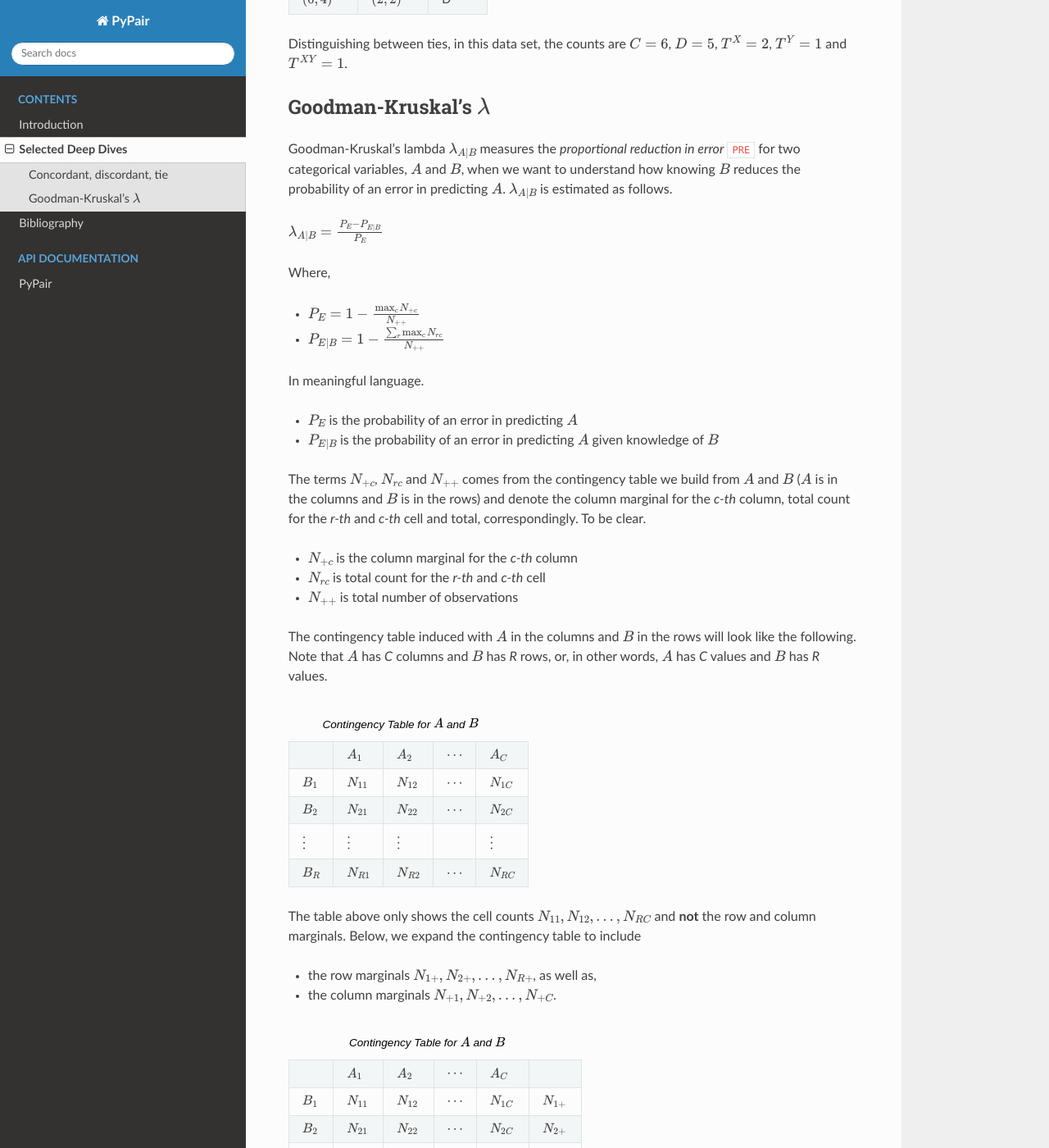
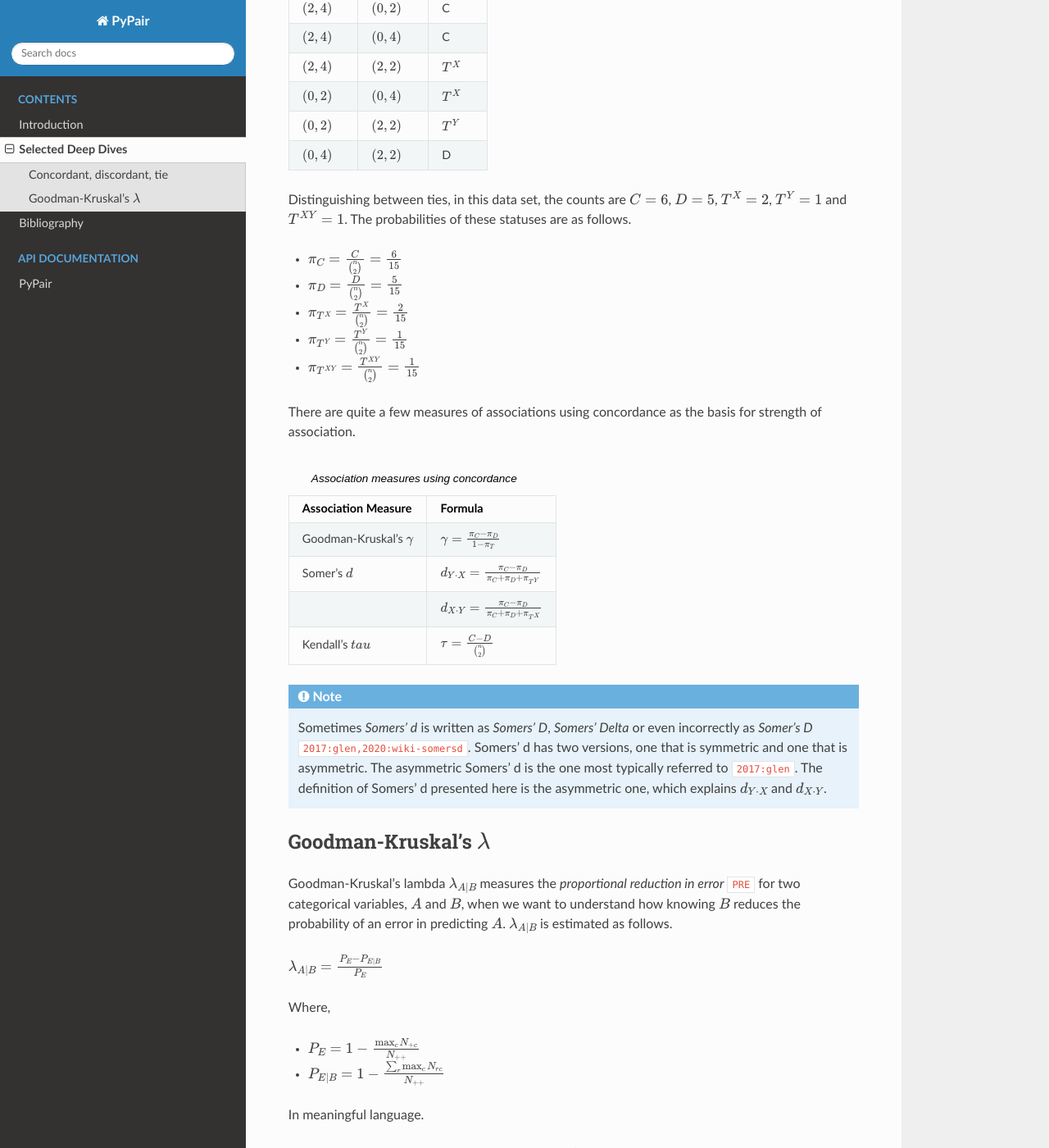
Before and after one commit to oneoffcoder/py-pair, a Sphinx documentation site: the page built from docs/source/deepdives.rst, in a window 1280 px wide and 1400 px high, scrolled down 3911 px. Shown: the whole window at 82% size. Built offline with Sphinx 7.4.7 and the Read the Docs theme 2.0.0, drawn with Linux system fonts in a browser that asks for light colours; cross-references to code outside the pages are shown as plain code; some of the changed text lies outside the part shown.

Commit message:
add more

```diff
--- a/docs/source/deepdives.rst
+++ b/docs/source/deepdives.rst
@@ -147,7 +147,13 @@ All pairs of observations will evaluate categorically to one of these statuses.
      - :math:`(2, 2)`
      - D
 
-In this data set, the counts are :math:`C=6`, :math:`D=5` and :math:`T=4`. Sometimes, it is desirable to distinguish between the types of ties. There are three possible types of ties.
+In this data set, the counts are :math:`C=6`, :math:`D=5` and :math:`T=4`. If we divide these counts with the total of pairs of observations, then we get the following probabilities.
+
+- :math:`\pi_C = \frac{C}{{n}\choose{2}} = \frac{6}{15}`
+- :math:`\pi_D = \frac{D}{{n}\choose{2}} = \frac{5}{15}`
+- :math:`\pi_T = \frac{T}{{n}\choose{2}} = \frac{4}{15}`
+
+Sometimes, it is desirable to distinguish between the types of ties. There are three possible types of ties.
 
 - :math:`T^X` are ties on only :math:`X`
 - :math:`T^Y` are ties on only :math:`Y`
@@ -207,7 +213,32 @@ Note, :math:`T = T^X + T^Y + T^{XY}`. If we want to distinguish between the tie
      - :math:`(2, 2)`
      - D
 
-Distinguishing between ties, in this data set, the counts are :math:`C=6`, :math:`D=5`, :math:`T^X=2`, :math:`T^Y=1` and :math:`T^{XY}=1`.
+Distinguishing between ties, in this data set, the counts are :math:`C=6`, :math:`D=5`, :math:`T^X=2`, :math:`T^Y=1` and :math:`T^{XY}=1`. The probabilities of these statuses are as follows.
+
+- :math:`\pi_C = \frac{C}{{n}\choose{2}} = \frac{6}{15}`
+- :math:`\pi_D = \frac{D}{{n}\choose{2}} = \frac{5}{15}`
+- :math:`\pi_{T^X} = \frac{T^X}{{n}\choose{2}} = \frac{2}{15}`
+- :math:`\pi_{T^Y} = \frac{T^Y}{{n}\choose{2}} = \frac{1}{15}`
+- :math:`\pi_{T^{XY}} = \frac{T^{XY}}{{n}\choose{2}} = \frac{1}{15}`
+
+There are quite a few measures of associations using concordance as the basis for strength of association.
+
+.. list-table:: Association measures using concordance
+   :header-rows: 1
+
+   * - Association Measure
+     - Formula
+   * - Goodman-Kruskal's :math:`\gamma`
+     - :math:`\gamma = \frac{\pi_C - \pi_D}{1 - \pi_T}`
+   * - Somer's :math:`d`
+     - :math:`d_{Y \cdot X} = \frac{\pi_C - \pi_D}{\pi_C + \pi_D + \pi_{T^Y}}`
+   * -
+     - :math:`d_{X \cdot Y} = \frac{\pi_C - \pi_D}{\pi_C + \pi_D + \pi_{T^X}}`
+   * - Kendall's :math:`\\tau`
+     - :math:`\tau = \frac{C - D}{{n}\choose{2}}`
+
+.. note::
+    Sometimes `Somers' d` is written as `Somers' D`, `Somers' Delta` or even incorrectly as `Somer's D` :cite:`2017:glen,2020:wiki-somersd`. Somers' d has two versions, one that is symmetric and one that is asymmetric. The asymmetric Somers' d is the one most typically referred to :cite:`2017:glen`. The definition of Somers' d presented here is the asymmetric one, which explains :math:`d_{Y \cdot X}` and :math:`d_{X \cdot Y}`.
 
 Goodman-Kruskal's :math:`\lambda`
 ---------------------------------
--- a/docs/source/refs.bib
+++ b/docs/source/refs.bib
@@ -88,3 +88,9 @@
   publisher = {Morgan Kaufmann},
   year = {1988}
 }
+@misc{2017:glen,
+    author = {Stephanie Glen},
+    title = {What is Somers’ Delta?},
+    url  = {https://www.statisticshowto.com/somers-d},
+    addendum = "(accessed: 11.14.2020)"
+}
```
